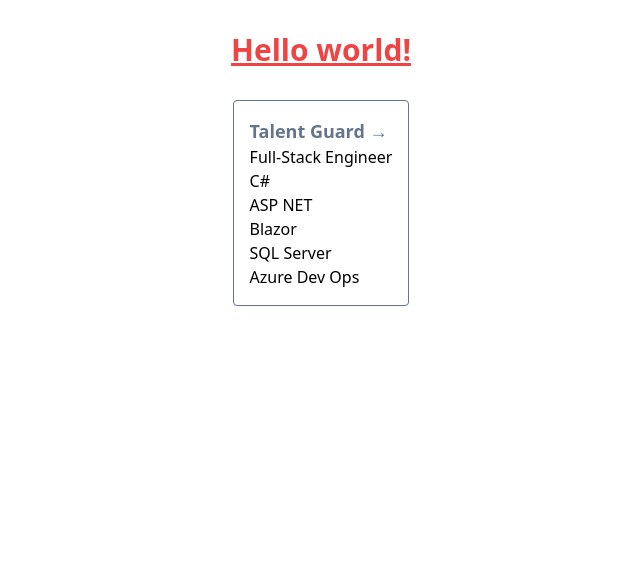
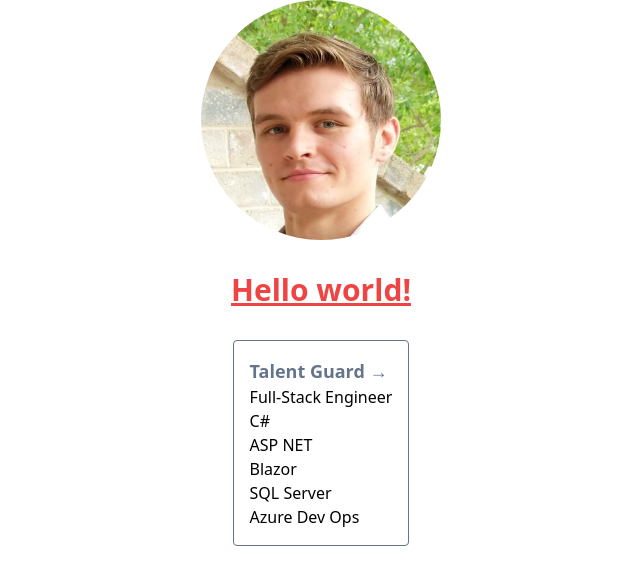
Before and after one commit to nwstanton/portfolio, a Next.js app: page / in a window 1280 px wide. Shown: the top 584 px of the page, without its empty margins (319-959 px from the left). Built offline with nearby package versions, Linux system fonts and the light colour scheme.

Commit message:
Added profile pic and images folder

```diff
--- a/pages/index.tsx
+++ b/pages/index.tsx
@@ -4,6 +4,9 @@
 const Home: NextPage = () => {
   return (
     <div className="flex flex-col items-center">
+      <div>
+        <img src='/images/portfolio picture.jpg' className='rounded-full h-60 w-60'></img>
+      </div>
       <h1 className="m-8 text-3xl font-bold text-red-500 underline">
         Hello world!
       </h1>
```
Also changed, not shown: public/images/portfolio picture.jpg (added), 1 other file (tests, documents, lock files or other folders).
